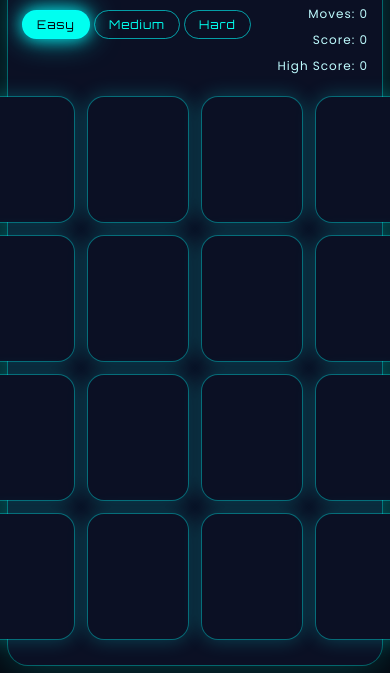
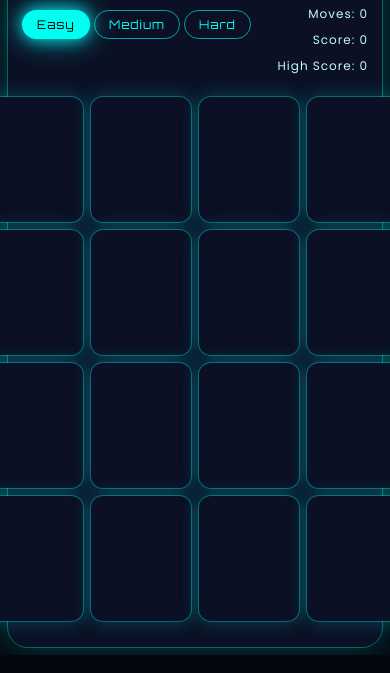
Before and after one commit to ishitaswarnkar1804/mini-arcade, a plain HTML site: page flip.html in a window 390 px wide. Shown: the part 194-867 px from the top of the page. Drawn offline with Linux system fonts and the light colour scheme; no server answers.

Commit message:
flip.html

```diff
--- a/flip.html
+++ b/flip.html
@@ -88,6 +88,21 @@ color:#05070f;
 box-shadow:0 0 28px rgba(26,255,140,1);
 pointer-events:none;
 }
+@media (max-width: 480px){
+  .board{
+    gap: 8px;
+  }
+
+  .board{
+    --card: 64px;
+  }
+
+  .card{
+    border-radius: 12px;
+    font-size: calc(var(--card) * 0.45);
+  }
+}
+
 </style>
 
 <script>
```
